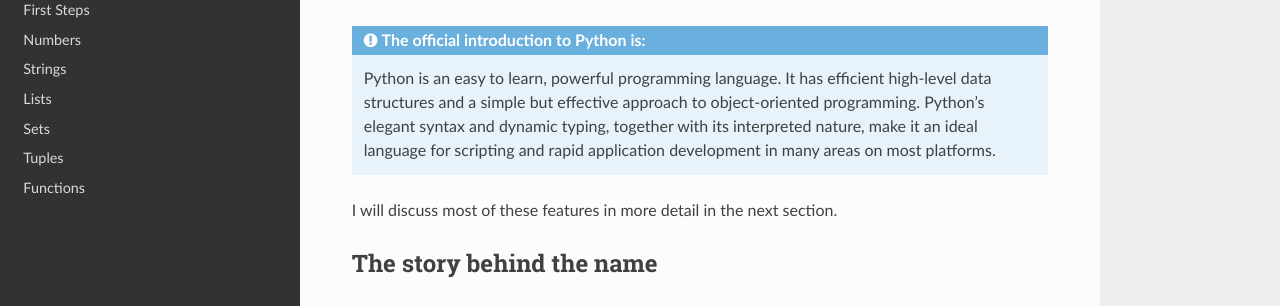
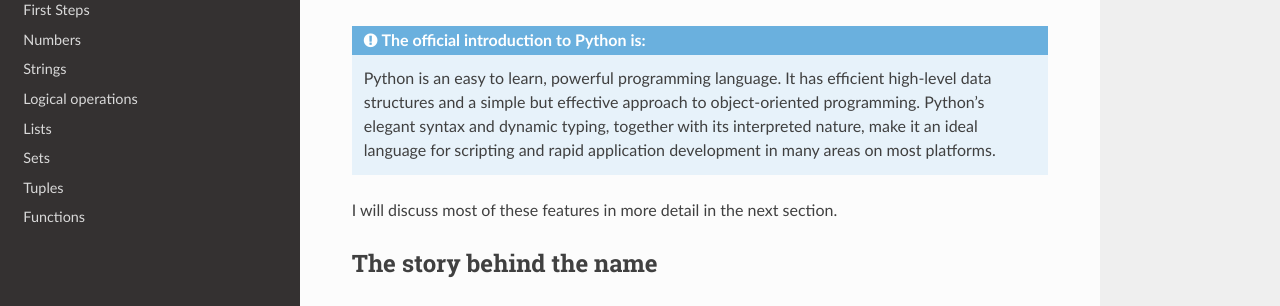
Before and after one commit to kopsha/python-1o1, a Sphinx documentation site: the page built from docs/about_python.rst, in a window 1280 px wide. Shown: the part 230-536 px from the top of the page. Built offline with Sphinx 7.4.7 and the Read the Docs theme 2.0.0, drawn with Linux system fonts in a browser that asks for light colours; pages that are not in the unit, such as notebooks, are missing from menus.

Commit message:
Forgot index update

```diff
--- a/docs/index.rst
+++ b/docs/index.rst
@@ -50,7 +50,7 @@ The plan
     first_steps
     numbers
     strings
-    if_then_else
+    logical
     lists
     sets
     tuples
```
